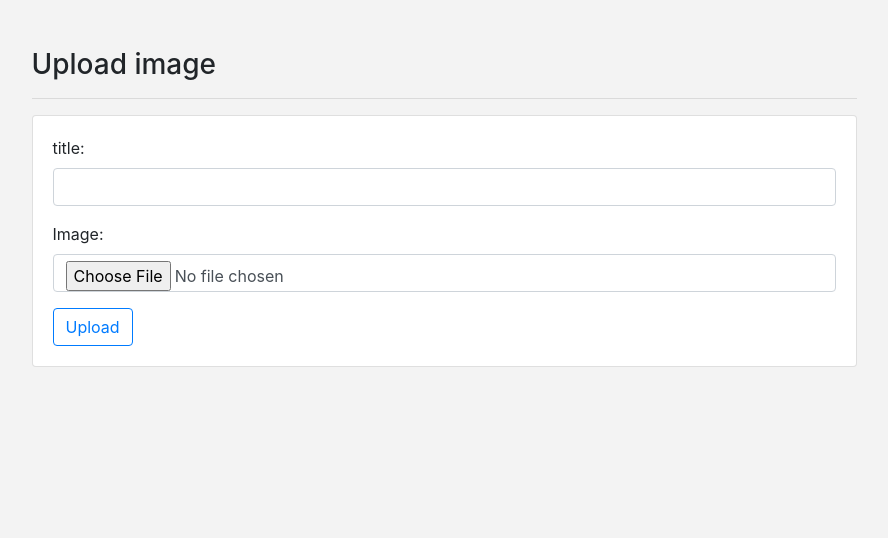
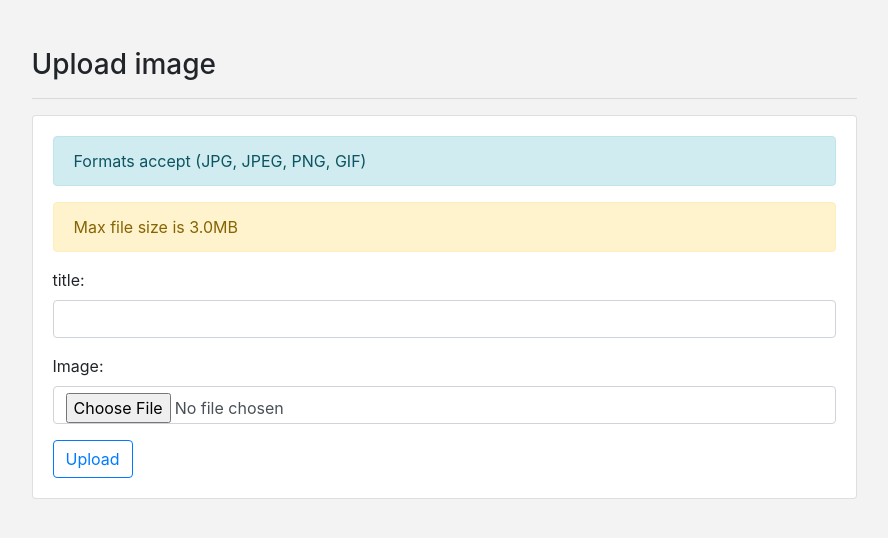
Before and after one commit to Alireza-QK/upload_manager, a Django app: page /upload/ in a window 1280 px wide. Shown: the part 56-594 px from the top of the page, without its empty margins (196-1084 px from the left). Run offline with Django 3.2, Linux system fonts and the light colour scheme; some libraries are stand-ins or nearby versions.

Commit message:
added alerts to upload

```diff
--- a/manager/templates/manager/upload.html
+++ b/manager/templates/manager/upload.html
@@ -10,13 +10,19 @@
                 <hr>
                 <div class="card">
                     <div class="card-body">
+                        <div class="alert alert-info">
+                            Formats accept (JPG, JPEG, PNG, GIF)
+                        </div>
+                        <div class="alert alert-warning">
+                            Max file size is 3.0MB
+                        </div>
                         <form method="post" enctype="multipart/form-data">
                             {% csrf_token %}
 
                             <div class="form-group">
                                 <label for="{{ form.title.id_for_label }}">title: </label>
                                 {{ form.title }}
-                                {{ form.image.errors }}
+                                {{ form.title.errors }}
                             </div>
 
                             <div class="form-group">
```
